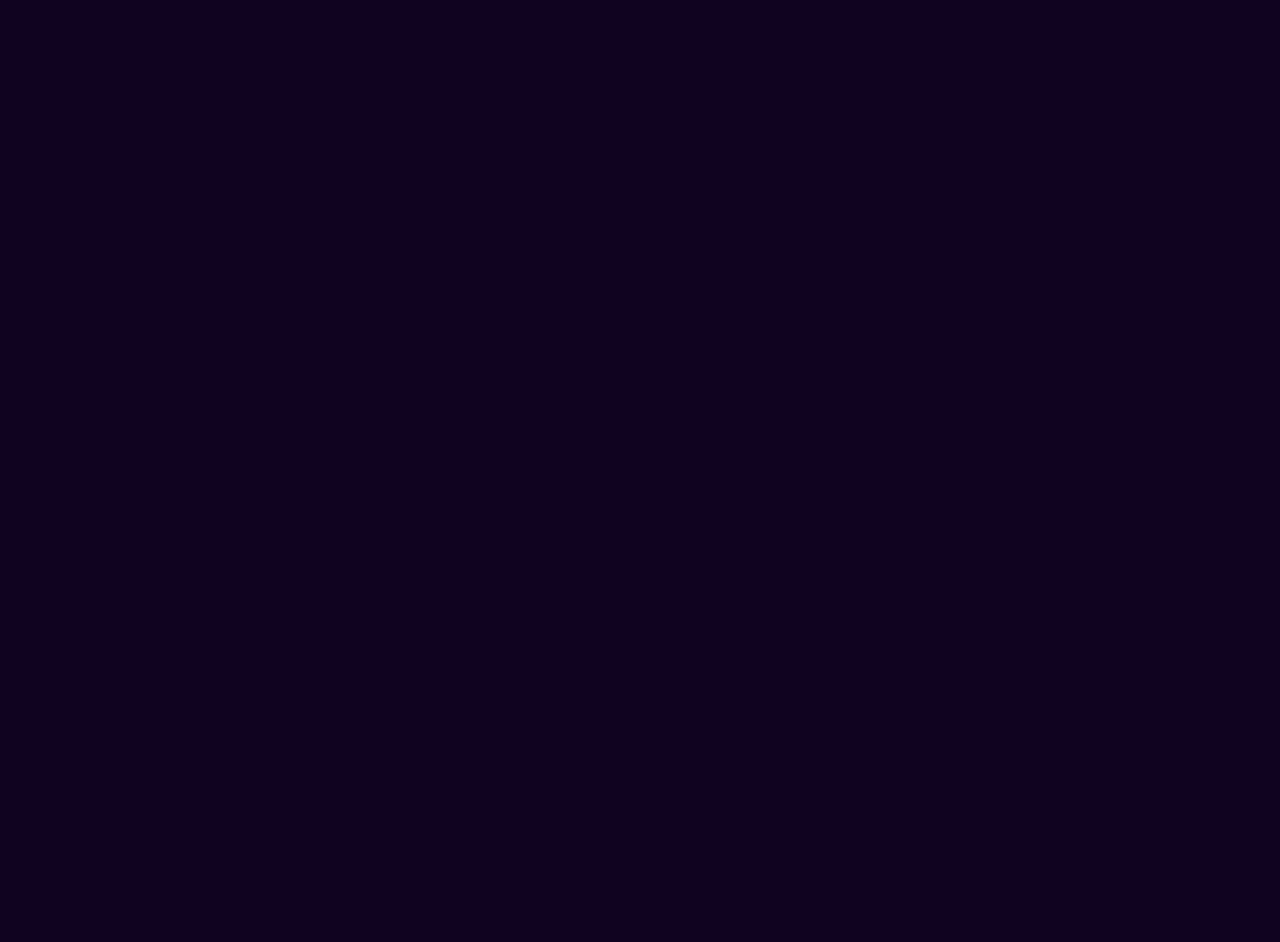
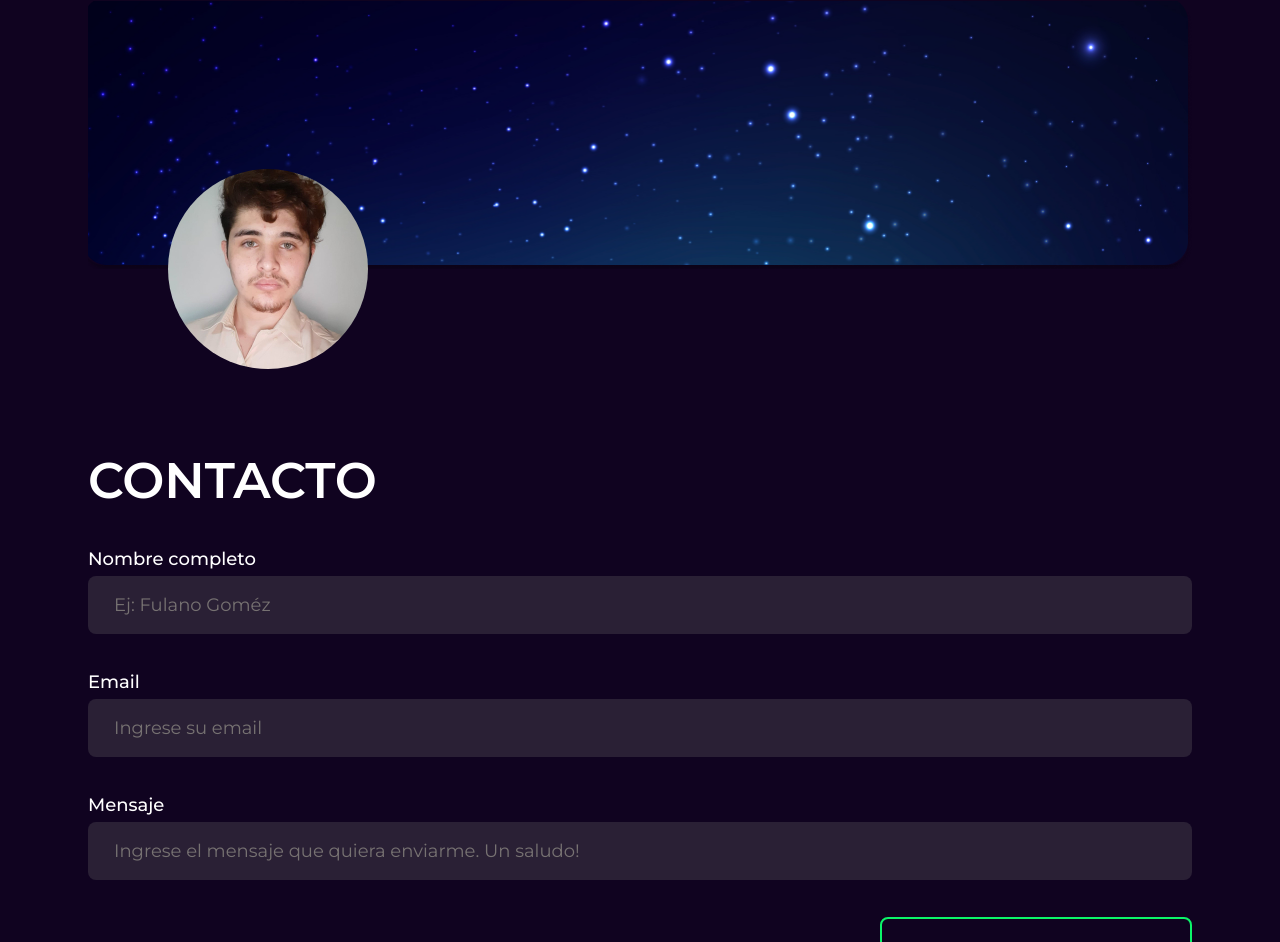
Before and after one commit to RichardIrala/portfolio, a React (Create React App) app: page /contact in a window 1280 px wide. Before the commit this address had no page. Shown: the part 139-1081 px from the top of the page. Before the commit the page ends 800 px from the top, so only its background shows below. Built offline with nearby package versions, Linux system fonts and the light colour scheme.

Commit message:
Pagina de contacto hecha y conectada al back

```diff
--- a/src/AppRoutes.js
+++ b/src/AppRoutes.js
@@ -1,10 +1,12 @@
 import { Routes, Route } from 'react-router-dom';
 import Home from "./pages//Home/Home"
+import Contact from './pages/Contact/Contact';
 
 function AppRoutes() {
 	return (
 		<Routes>
 			<Route path='/' element={<Home />} />
+			<Route path='/contact' element={<Contact />} />
 		</Routes>
 	);
 }
--- /dev/null
+++ b/src/atoms/Footer/Footer.jsx
@@ -0,0 +1,19 @@
+const Footer = () => {
+  return (
+    <footer>
+      <div>
+        seguime en mis redes
+        <div></div>
+      </div>
+      <div>
+        <a href="">sobre mi</a>
+      </div>
+      <div>
+        ¿Querés contactar conmigo?
+        <a href="/contact">Haz click aqui</a>
+      </div>
+    </footer>
+  )
+}
+
+export default Footer;
--- /dev/null
+++ b/src/atoms/Input/Input.jsx
@@ -0,0 +1,15 @@
+function Input({ placeholder, type, name, onChange, className}) {
+const base = "input__input ";
+const inputClass = !className ? base : base + className;
+return (
+  <input
+    className={inputClass}
+    type={type ?? "text"}
+    placeholder={placeholder}
+    name={name}
+    onChange={onChange}
+  />
+)
+}
+
+export default Input;
--- /dev/null
+++ b/src/atoms/Input/Input.scss
@@ -0,0 +1,14 @@
+.input__input {
+    background-color: #2A2035;
+    border: none;
+    font-size: 18px;
+    font-family: var(--principalFont);
+    line-height: 28px;
+    color: white;
+    padding: 15px 26px;
+    border-radius: 8px;
+    width: 100%;
+    &::placeholder {
+        color: #777272;
+    }
+}
--- /dev/null
+++ b/src/atoms/Title/Title.jsx
@@ -0,0 +1,5 @@
+const Title = ({ children }) => {
+    return <h1 className="title__title">{children}</h1>
+}
+
+export default Title;
--- /dev/null
+++ b/src/atoms/Title/Title.scss
@@ -0,0 +1,7 @@
+.title__title {
+    font-size: 50px;
+    color: white;
+    font-weight: 600;
+    font-family: var(--principalFont);
+    text-transform: uppercase;
+}
--- a/src/global.scss
+++ b/src/global.scss
@@ -10,5 +10,8 @@ body {
     background-color: #100320;
 }
 
+@import "./atoms/Header/Header.scss";
+@import "./atoms/Title/Title.scss";
+@import "./atoms/Input/Input.scss";
 @import "./pages/Home/Home.scss";
-@import "./atoms/Header/Header.scss";
+@import "./pages/Contact/Contact.scss";
--- /dev/null
+++ b/src/helpers/api.js
@@ -0,0 +1,21 @@
+function path(route) {
+  return "http://localhost:3000/api/" + route;
+}
+
+const api = {
+  sendMessage: async ({ email, fullname, message }) => {
+    const raw = JSON.stringify({ email, fullname, message });
+    const response = await fetch(path("message"), {
+      method: "POST",
+      body: raw,
+      headers: { "Content-Type": "application/json" }
+    });
+
+    const slicedStatus = response.status.toString().slice(0, 2);
+    const responseJson = await response.json();
+    if (slicedStatus != "20") throw responseJson;
+    else return responseJson;
+  },
+}
+
+export default api;
--- /dev/null
+++ b/src/pages/Contact/Contact.jsx
@@ -0,0 +1,90 @@
+import { useState } from "react";
+import Footer from "../../atoms/Footer/Footer";
+import Header from "../../atoms/Header/Header";
+import Input from "../../atoms/Input/Input";
+import Title from "../../atoms/Title/Title";
+import api from "../../helpers/api";
+
+const Contact = () => {
+  const [fullname, setFullname] = useState("");
+  const [email, setEmail] = useState("");
+  const [message, setMessage] = useState("");
+  const [loading, setLoading] = useState(false);
+  const [messageSended, setMessageSended] = useState(false);
+
+  function onChangeFullname(event) {
+    setFullname(event.target.value);
+  }
+
+  function onChangeEmail(event) {
+    setEmail(event.target.value);
+  }
+
+  function onChangeMessage(event) {
+    setMessage(event.target.value);
+  }
+
+  async function handleSubmit(event) {
+    event.preventDefault();
+
+    setLoading(true);
+    try {
+      const resjson = await api.sendMessage({ email, fullname, message });
+      setMessageSended(true);
+    } catch (error) {
+      alert(error.message + " error");
+    }
+    setLoading(false);
+  }
+
+  return (
+    <>
+      <Header />
+      <div className="contact__principalContainer">
+        <main>
+          <div className="contact__bannerContainer">
+            <img className="contact__banner" src="assets/banner.png" alt="Banner" />
+          </div>
+          <img className="contact__profilePicture" src="assets/profile.jpg" alt="Mi foto" onClick={() => { window.open("https://www.linkedin.com/in/richardirala/") }}/>
+        </main>
+
+        <form className="contact__form"  onSubmit={handleSubmit}>
+          <Title>contacto</Title>
+          <div>
+            <h2 className="contact__titleForInput">Nombre completo</h2>
+            <Input
+              type="text"
+              name="fullname"
+              placeholder="Ej: Fulano Goméz"
+              onChange={onChangeFullname}
+            />
+          </div>
+          <div>
+            <h2 className="contact__titleForInput">Email</h2>
+            <Input
+              type="text"
+              name="email"
+              placeholder="Ingrese su email"
+              onChange={onChangeEmail}
+            />
+          </div>
+          <div>
+            <h2 className="contact__titleForInput">Mensaje</h2>
+            <Input
+              type="text"
+              name="message"
+              placeholder="Ingrese el mensaje que quiera enviarme. Un saludo!"
+              onChange={onChangeMessage}
+            />
+          </div>
+          <div className="contact__submitButtonContainer">
+            <button className="contact__submitButton">{!loading ? "enviar" : "Cargando..."}</button>
+          </div>
+        </form>
+      </div>
+      <Footer />
+    </>
+  )
+}
+
+export default Contact;
--- /dev/null
+++ b/src/pages/Contact/Contact.scss
@@ -0,0 +1,71 @@
+.contact__principalContainer {
+    max-width: 1104px;
+    margin: 0 auto;
+    padding-top: 80px;
+    padding-bottom: 100px;
+}
+
+.contact__bannerContainer {
+	width: 1104px;
+	height: 268px;
+}
+
+.contact__banner {
+	width: 100%;
+	height: 100%;
+	object-fit: cover;
+	object-position: center;
+}
+
+.contact__profilePicture {
+	$profilePictureSize: 200px;
+	width: $profilePictureSize;
+	height: $profilePictureSize;
+	object-fit: cover;
+	object-position: center;
+	border-radius: 50%;
+	margin-left: 80px;
+	// m-top = mit
+	margin-top: -($profilePictureSize/2);
+    margin-bottom: 77px;
+}
+
+.contact__profilePicture:hover {
+	scale: 1.1;
+	border: solid white 2px;
+	cursor: pointer;
+}
+
+.contact__form {
+    display: flex;
+    flex-direction: column;
+    gap: 37px;
+}
+
+.contact__titleForInput {
+    font-family: var(--principalFont);
+    font-weight: 500;
+    color: white;
+    font-size: 18px;
+    margin-bottom: 6px;
+}
+
+.contact__submitButtonContainer {
+	display: flex;
+	justify-content: flex-end;
+}
+
+.contact__submitButton {
+	cursor: pointer;
+	font-size: 20px;
+	font-weight: 600;
+	letter-spacing: 0.02em;
+	color: white;
+	font-family: var(--principalFont);
+	background-color: transparent;
+	border-radius: 8px;
+	text-transform: uppercase;
+	padding: 20px 0;
+	width: 312px;
+	border: #0CF569 2px solid;
+}
```
Also changed, not shown: src/atoms/Footer/Footer.scss (added), 1 other file (tests, documents, lock files or other folders).
